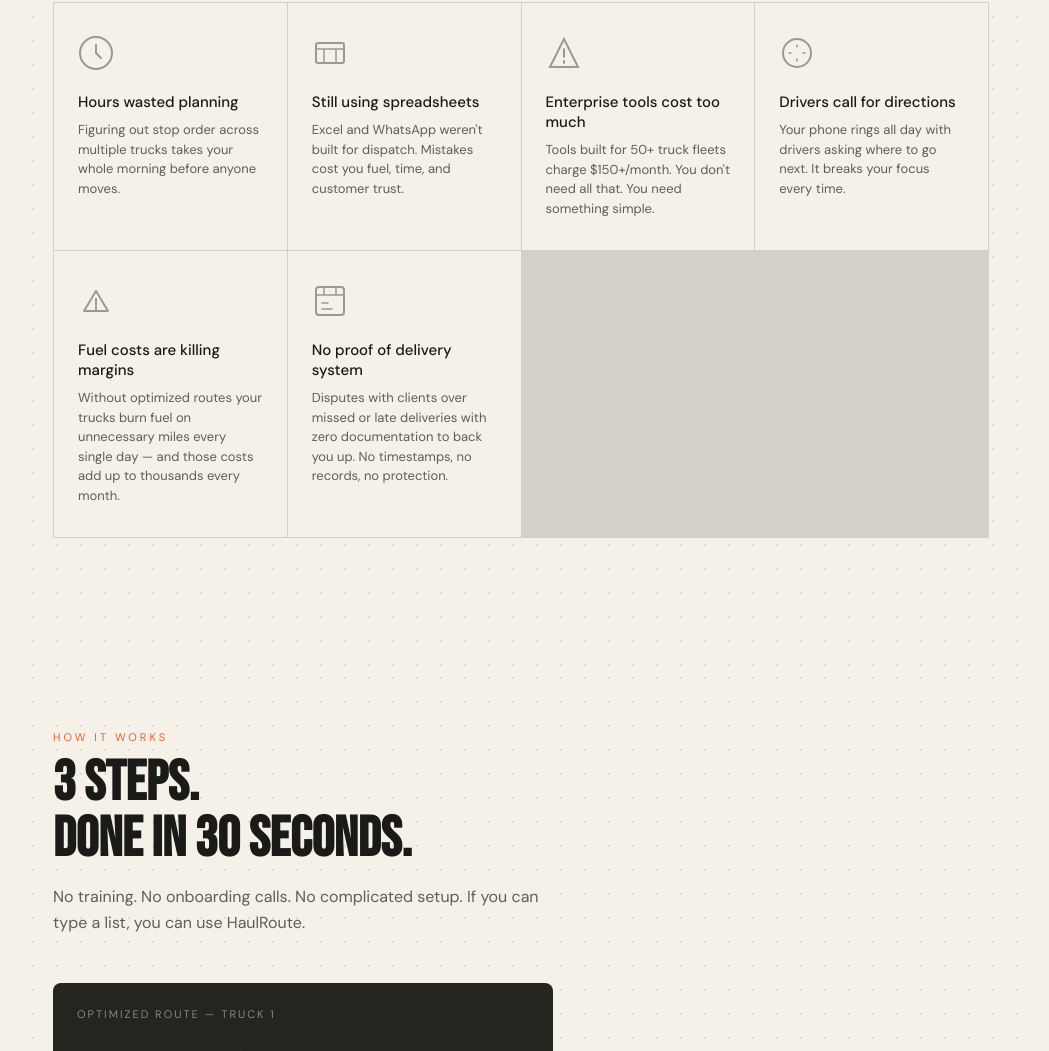
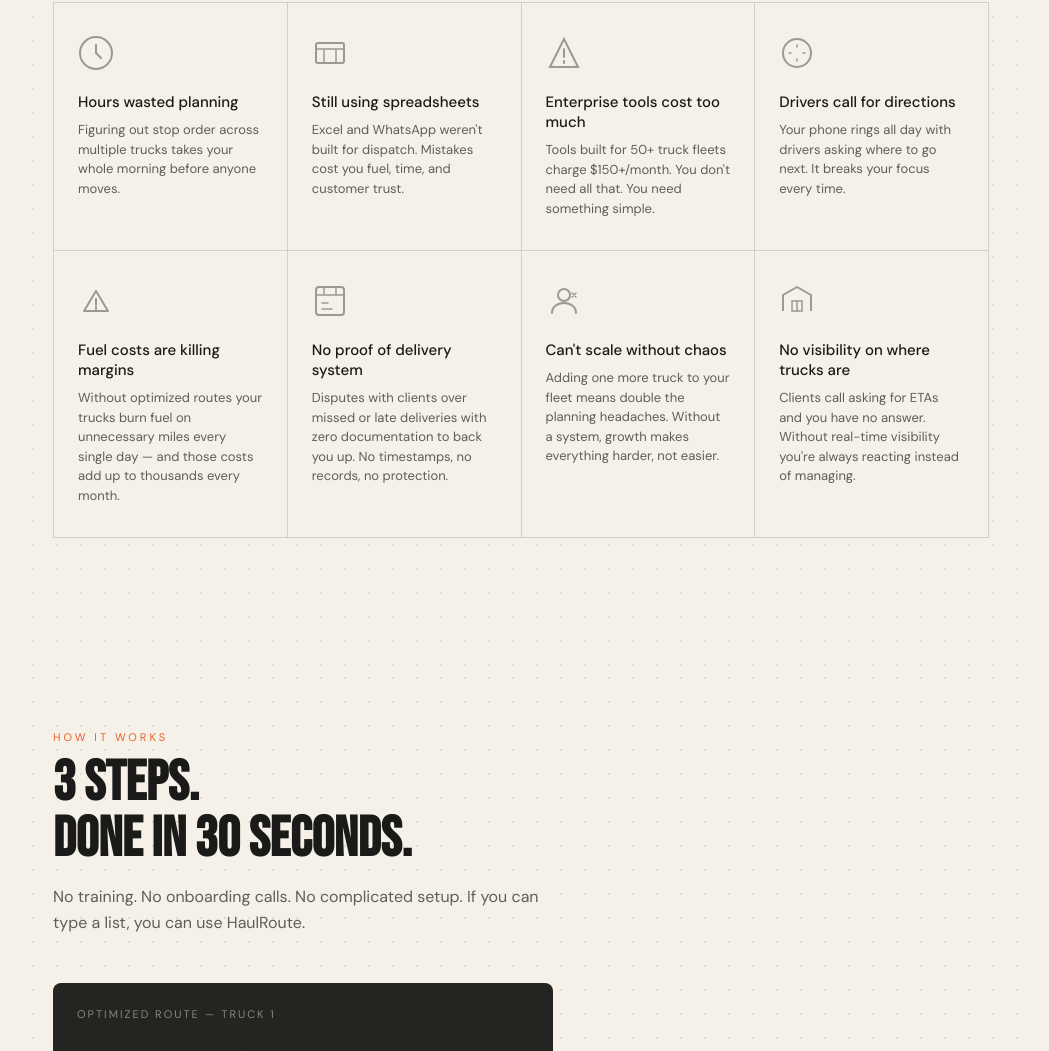
Before and after one commit to Rayxtem/haulroute, a plain HTML site: page index.html in a window 1280 px wide. Shown: the part 1185-2236 px from the top of the page, without its empty margins (119-1168 px from the left). Drawn offline with Linux system fonts and the light colour scheme.

Commit message:
Update index.html

```diff
--- a/index.html
+++ b/index.html
@@ -205,6 +205,16 @@ body.cursor-ready a,body.cursor-ready button{cursor:none}
       <svg class="problem-icon" viewBox="0 0 36 36"><rect x="4" y="4" width="28" height="28" rx="3" fill="none" stroke="#1A1A18" stroke-width="2"/><path d="M4 12h28M12 4v8M24 4v8" stroke="#1A1A18" stroke-width="1.5" stroke-linecap="round"/><path d="M10 20h6M10 26h10" stroke="#1A1A18" stroke-width="1.5" stroke-linecap="round"/></svg>
       <div class="problem-title">No proof of delivery system</div>
       <div class="problem-desc">Disputes with clients over missed or late deliveries with zero documentation to back you up. No timestamps, no records, no protection.</div>
+    </div>
+    <div class="problem-card reveal">
+      <svg class="problem-icon" viewBox="0 0 36 36"><circle cx="18" cy="12" r="6" fill="none" stroke="#1A1A18" stroke-width="2"/><path d="M6 30c0-6 5-10 12-10s12 4 12 10" stroke="#1A1A18" stroke-width="2" stroke-linecap="round" fill="none"/><path d="M26 10l4 4M30 10l-4 4" stroke="#1A1A18" stroke-width="1.5" stroke-linecap="round"/></svg>
+      <div class="problem-title">Can't scale without chaos</div>
+      <div class="problem-desc">Adding one more truck to your fleet means double the planning headaches. Without a system, growth makes everything harder, not easier.</div>
+    </div>
+    <div class="problem-card reveal">
+      <svg class="problem-icon" viewBox="0 0 36 36"><path d="M4 28V12l14-8 14 8v16" fill="none" stroke="#1A1A18" stroke-width="2" stroke-linejoin="round"/><rect x="13" y="18" width="10" height="10" fill="none" stroke="#1A1A18" stroke-width="1.5"/><path d="M18 18v10" stroke="#1A1A18" stroke-width="1.5" stroke-linecap="round"/></svg>
+      <div class="problem-title">No visibility on where trucks are</div>
+      <div class="problem-desc">Clients call asking for ETAs and you have no answer. Without real-time visibility you're always reacting instead of managing.</div>
     </div>
   </div>
 </div>
```
